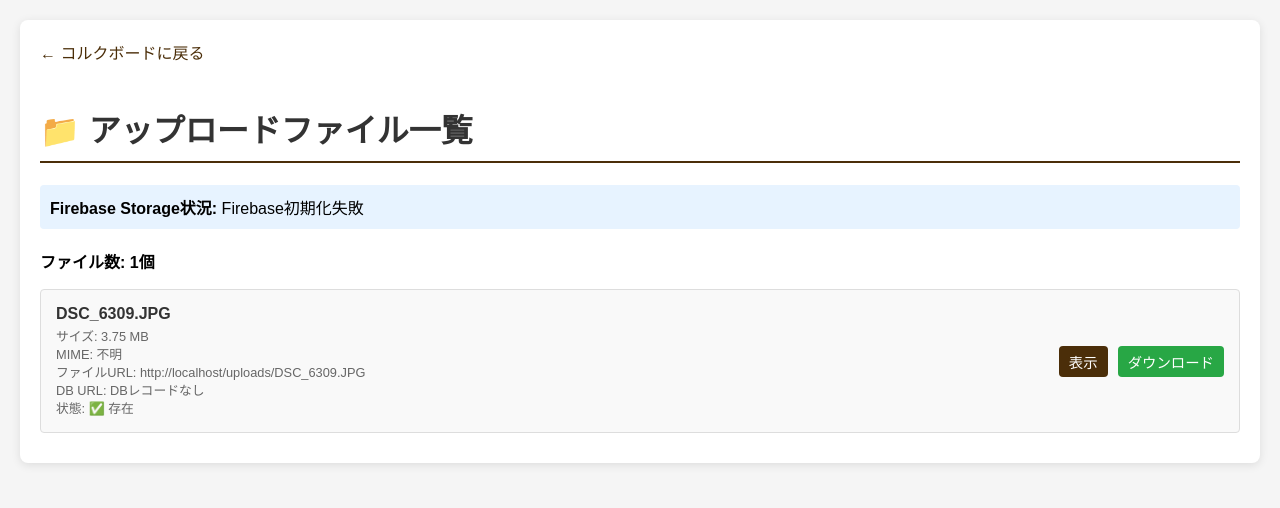
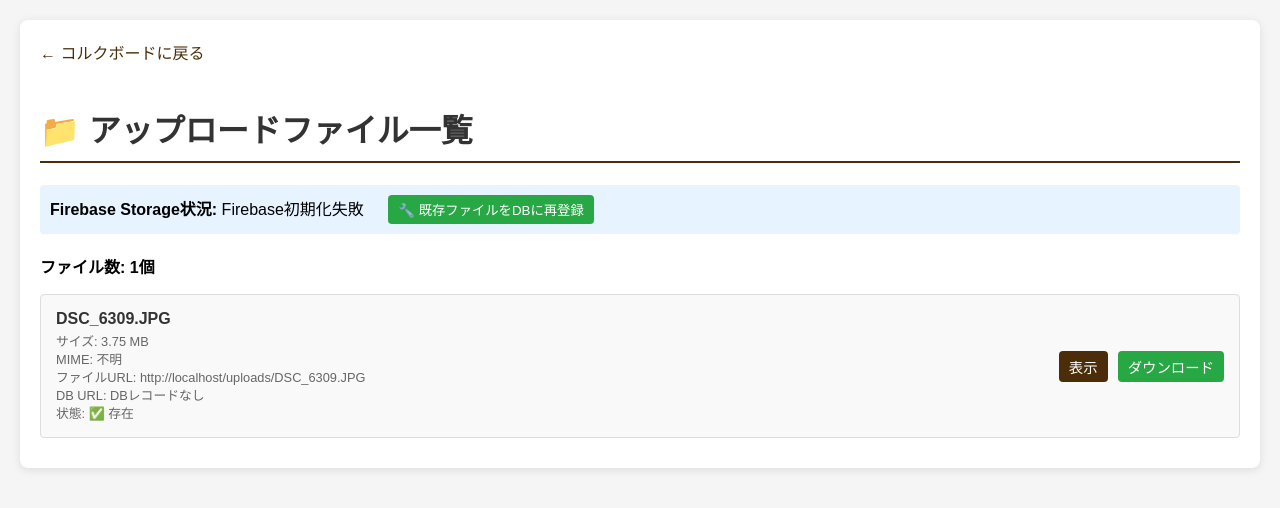
Before and after one commit to saku0601/kotonoha-bbs, a Flask app: page /admin/files in a window 1280 px wide. Shown: the top 508 px of the page. Run offline with Flask 3, Linux system fonts and the light colour scheme; a user stored in the database is signed in.

Commit message:
既存ファイルの手動DB再登録機能を追加

```diff
--- a/app.py
+++ b/app.py
@@ -547,6 +547,54 @@ def admin_files():
 
     return render_template('admin_files.html', files=files, firebase_status=firebase_status)
 
+@app.route('/admin/fix_files', methods=['POST'])
+@login_required
+def fix_files():
+    """既存ファイルのDB再登録を手動実行"""
+    if not current_user.is_admin:
+        flash('管理者のみアクセス可能です')
+        return redirect(url_for('board'))
+
+    try:
+        import os
+        import mimetypes
+        upload_dir = app.config['UPLOAD_FOLDER']
+        fixed_count = 0
+
+        if os.path.exists(upload_dir):
+            for filename in os.listdir(upload_dir):
+                file_path = os.path.join(upload_dir, filename)
+                if os.path.isfile(file_path):
+                    # このファイルのDBレコードが存在するかチェック
+                    existing_file = File.query.filter_by(filename=filename).first()
+                    if not existing_file:
+                        # MIMEタイプを推測
+                        mimetype, _ = mimetypes.guess_type(filename)
+                        if not mimetype:
+                            mimetype = 'application/octet-stream'
+
+                        # 新しいファイルレコードを作成
+                        new_file = File(
+                            filename=filename,
+                            mimetype=mimetype,
+                            url=url_for('uploaded_file', filename=filename, _external=True),
+                            post_id=1  # 仮の投稿ID
+                        )
+                        db.session.add(new_file)
+                        fixed_count += 1
+                        print(f"ファイルレコードを追加: {filename}")
+
+            db.session.commit()
+            flash(f'{fixed_count}個のファイルレコードを追加しました')
+        else:
+            flash('uploadsフォルダが存在しません')
+
+    except Exception as e:
+        flash(f'エラーが発生しました: {e}')
+        print(f"ファイル修正エラー: {e}")
+
+    return redirect(url_for('admin_files'))
+
 if __name__ == '__main__':
     with app.app_context():
         db.create_all()
--- a/templates/admin_files.html
+++ b/templates/admin_files.html
@@ -100,6 +100,11 @@
         <h1>📁 アップロードファイル一覧</h1>
         <div style="background: #e7f3ff; padding: 10px; border-radius: 4px; margin-bottom: 20px;">
             <strong>Firebase Storage状況:</strong> {{ firebase_status }}
+            <form method="post" action="{{ url_for('fix_files') }}" style="display: inline; margin-left: 20px;">
+                <button type="submit" style="background: #28a745; color: white; border: none; padding: 5px 10px; border-radius: 4px; cursor: pointer;">
+                    🔧 既存ファイルをDBに再登録
+                </button>
+            </form>
         </div>
 
         {% with messages = get_flashed_messages() %}
```
